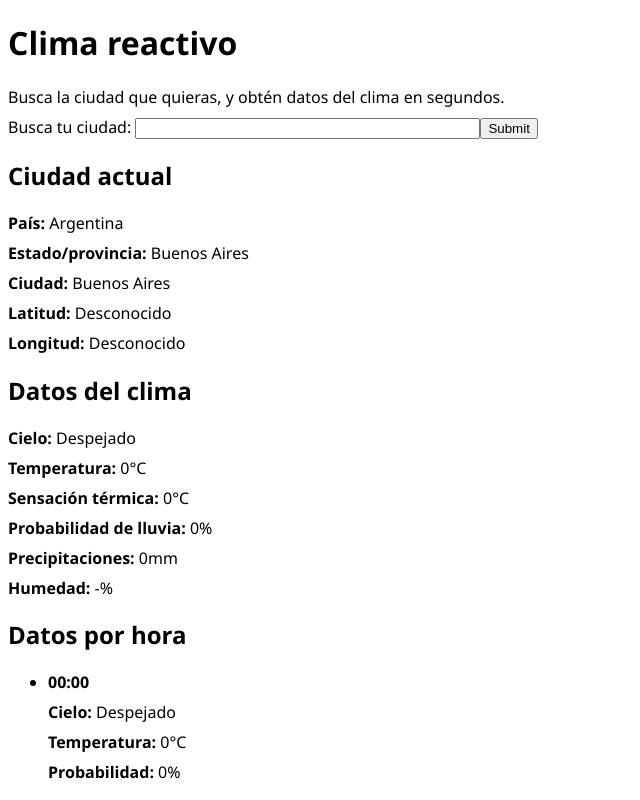
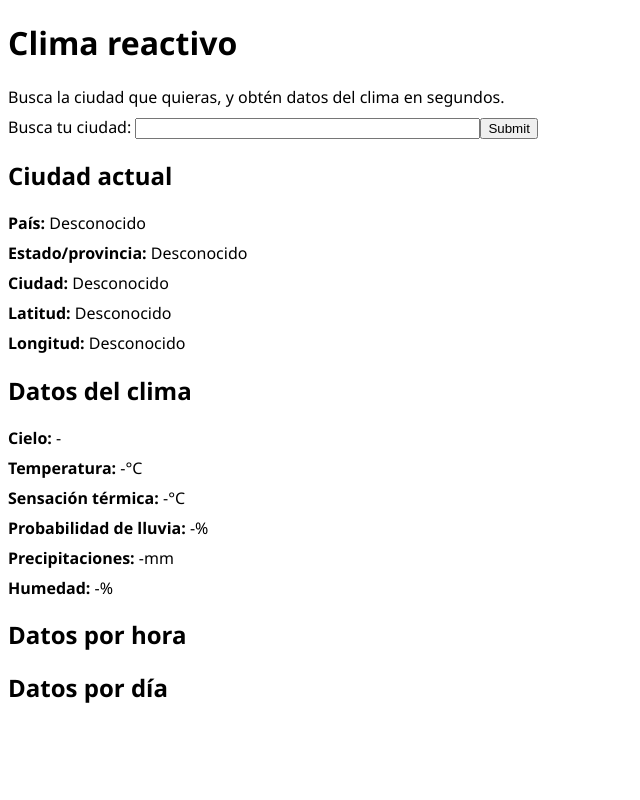
Before and after one commit to FacuA0/reactive-weather, a React (Vite) app: page / in a window 1280 px wide. Shown: the top 800 px of the page, without its empty margins (0-640 px from the left). Built offline with nearby package versions, Linux system fonts and the light colour scheme.

Commit message:
Biblioteca de banderas; valores por defecto borrados

```diff
--- a/package.json
+++ b/package.json
@@ -11,6 +11,7 @@
   },
   "dependencies": {
     "react": "^19.2.4",
+    "react-circle-flags": "^0.0.27",
     "react-dom": "^19.2.4"
   },
   "devDependencies": {
--- a/src/App.jsx
+++ b/src/App.jsx
@@ -6,83 +6,16 @@ import Day from './components/Day';
 import Hour from './components/Hour';
 import './App.css';
 
-const DEFAULT_CURRENT = {
-    weather_code: 0,
-    temperature_2m: 0,
-    apparent_temperature: 0,
-    precipitation_probability: 0,
-    precipitation: 0,
-    relative_humidity: 0
-};
-
-const DEFAULT_HOURS = [
-    {
-        time: "T00:00",
-        weather_code: 0,
-        temperature_2m: 0,
-        precipitation_probability: 0,
-    },
-    {
-        time: "T01:00",
-        weather_code: 0,
-        temperature_2m: 0,
-        precipitation_probability: 0,
-    },
-    {
-        time: "T02:00",
-        weather_code: 0,
-        temperature_2m: 0,
-        precipitation_probability: 0,
-    },
-    {
-        time: "T03:00",
-        weather_code: 0,
-        temperature_2m: 0,
-        precipitation_probability: 0,
-    }
-];
-
-const DEFAULT_DAYS = [
-    {
-        time: "2026-03-19",
-        weather_code: 0,
-        temperature_2m_max: 0,
-        temperature_2m_min: 0,
-        precipitation_probability_mean: 0,
-    },
-    {
-        time: "2026-03-20",
-        weather_code: 0,
-        temperature_2m_max: 0,
-        temperature_2m_min: 0,
-        precipitation_probability_mean: 0,
-    },
-    {
-        time: "2026-03-21",
-        weather_code: 0,
-        temperature_2m_max: 0,
-        temperature_2m_min: 0,
-        precipitation_probability_mean: 0,
-    },
-    {
-        time: "2026-03-22",
-        weather_code: 0,
-        temperature_2m_max: 0,
-        temperature_2m_min: 0,
-        precipitation_probability_mean: 0,
-    }
-];
-
 function App() {
-    const [city, setCity] = useState(null);
-    const [now, setNow] = useState();
-    const [hourly, setHourly] = useState();
-    const [daily, setDaily] = useState();
+    const [city, setCity] = useState({});
+    const [now, setNow] = useState({});
+    const [hourly, setHourly] = useState([]);
+    const [daily, setDaily] = useState([]);
 
     async function setNewCity(city) {
         setCity(city);
 
-        let res = await fetch(`https://api.open-meteo.com/v1/forecast?latitude=${city.latitude}&longitude=${city.longitude}&daily=temperature_2m_max,temperature_2m_min,weather_code,rain_sum,precipitation_sum,precipitation_probability_mean&hourly=temperature_2m,weather_code,apparent_temperature,precipitation_probability,rain,precipitation&current=temperature_2m,relative_humidity_2m,precipitation,rain,weather_code,apparent_temperature,precipitation_probability&timezone=auto`);
+        let res = await fetch(`https://api.open-meteo.com/v1/forecast?latitude=${city.latitude}&longitude=${city.longitude}&daily=weather_code,temperature_2m_max,temperature_2m_min,precipitation_probability_mean&hourly=temperature_2m,weather_code,precipitation_probability&current=temperature_2m,relative_humidity_2m,precipitation,rain,weather_code,apparent_temperature,precipitation_probability&timezone=auto`);
         let data = await res.json();
 
         setNow(data.current);
@@ -97,6 +30,7 @@ function App() {
 
             newDaily.push(obj);
         }
+
         setDaily(newDaily);
 
         let newHourly = [];
@@ -120,11 +54,11 @@ function App() {
         setHourly(newHourly);
     }
 
-    const dayList = (daily || DEFAULT_DAYS).map(day => (
+    const dayList = daily.map(day => (
         <Day key={"day-" + day.time} day={day}/>
     ));
 
-    const hourList = (hourly || DEFAULT_HOURS).map(hour => (
+    const hourList = hourly.map(hour => (
         <Hour key={"hour-" + hour.time} hour={hour}/>
     ));
 
@@ -141,7 +75,7 @@ function App() {
 
             <div id="datos-actuales">
                 <h2>Datos del clima</h2>
-                <Now now={now || DEFAULT_CURRENT} />
+                <Now now={now} />
             </div>
 
             <div id="datos-hora">
--- a/src/components/City.jsx
+++ b/src/components/City.jsx
@@ -1,11 +1,11 @@
 function City({ city }) {
     return (
         <>
-            <p><b>País:</b> {city?.country || "Argentina"}</p>
-            <p><b>Estado/provincia:</b> {city?.admin1 || city?.country && "Desconocido" || "Buenos Aires"}</p>
-            <p><b>Ciudad:</b> {city?.name || "Buenos Aires"}</p>
-            <p><b>Latitud:</b> {city?.latitude || "Desconocido"}</p>
-            <p><b>Longitud:</b> {city?.longitude || "Desconocido"}</p>
+            <p><b>País:</b> {city.country || "Desconocido"}</p>
+            <p><b>Estado/provincia:</b> {city.admin1 || "Desconocido"}</p>
+            <p><b>Ciudad:</b> {city.name || "Desconocido"}</p>
+            <p><b>Latitud:</b> {city.latitude || "Desconocido"}</p>
+            <p><b>Longitud:</b> {city.longitude || "Desconocido"}</p>
         </>
     );
 }
--- a/src/components/CitySearch.jsx
+++ b/src/components/CitySearch.jsx
@@ -44,7 +44,7 @@ function CitySearch(props) {
                     name: "Error (vea consola)"
                 }];
             }
-            else return newCities.results;
+            else return newCities.results ?? [];
         }
         catch (err) {
             console.error(err);
@@ -57,12 +57,8 @@ function CitySearch(props) {
 
     let dupNames = {};
     for (let {name, country} of cities) {
-        if (!((name + ", " + country) in dupNames)) {
-            dupNames[name + ", " + country] = false;
-        }
-        else {
-            dupNames[name + ", " + country] = true;
-        }
+        let cityName = `${name}, ${country}`;
+        dupNames[cityName] = cityName in dupNames;
     }
 
     const cityList = cities.map(city => {
--- a/src/components/Day.jsx
+++ b/src/components/Day.jsx
@@ -1,8 +1,7 @@
 import { convertWeathertoHuman, dateToHuman } from "../utils";
 
 function Day({ day }) {
-    console.log("Day");
-    console.log(day);
+    //console.log("Day", day);
 
     return (
         <li>
--- a/src/components/Hour.jsx
+++ b/src/components/Hour.jsx
@@ -1,8 +1,7 @@
 import { convertWeathertoHuman } from "../utils";
 
 function Hour({ hour }) {
-    console.log("Hour");
-    console.log(hour);
+    //console.log("Hour", hour);
 
     return (
         <li>
--- a/src/components/Now.jsx
+++ b/src/components/Now.jsx
@@ -1,8 +1,7 @@
 import { convertWeathertoHuman } from "../utils";
 
 function Now({ now }) {
-    console.log("Now");
-    console.log(now);
+    //console.log("Now", now);
 
     return (
         <>
```
Also changed, not shown: src/assets/icons/logo.svg (added), 1 other file (tests, documents, lock files or other folders).
